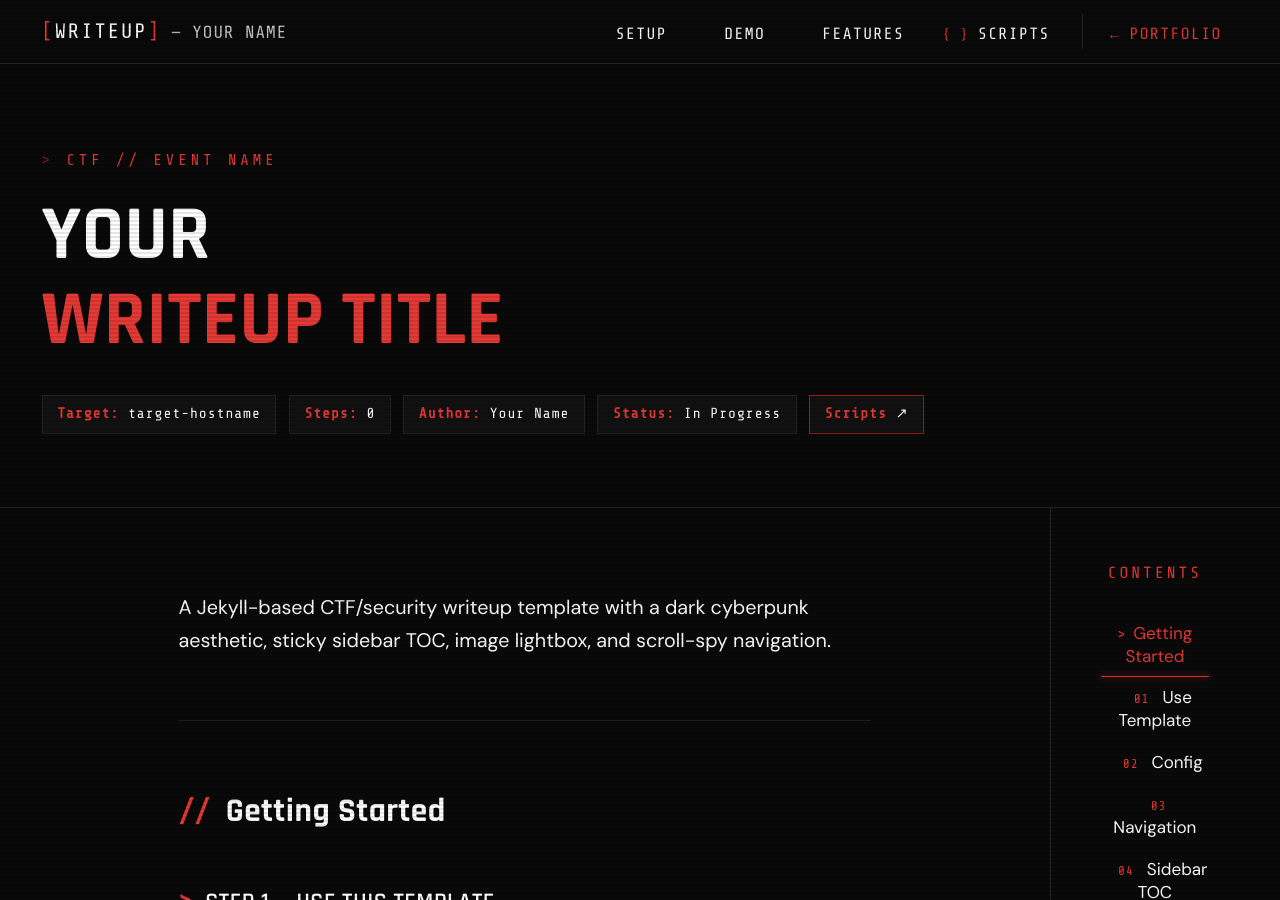
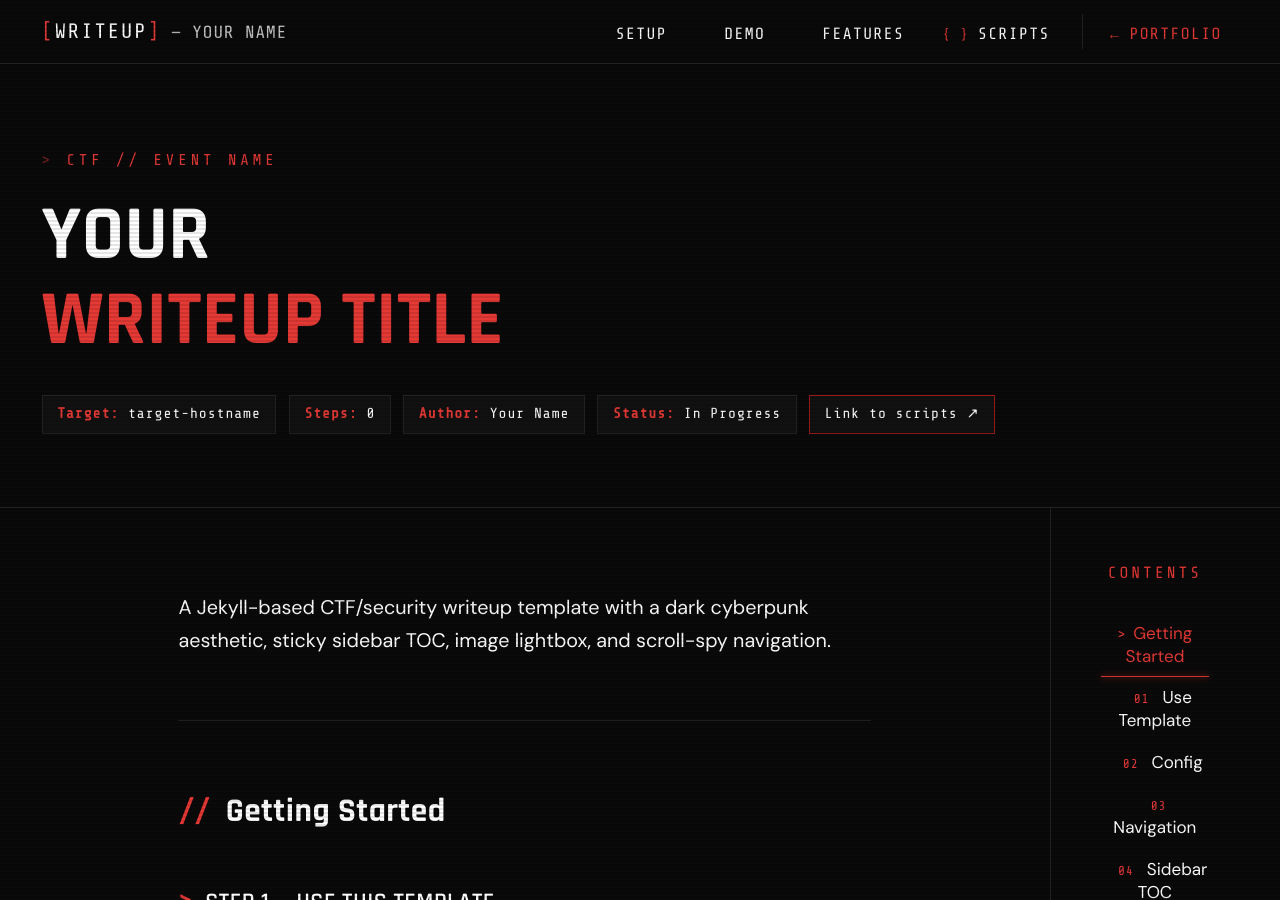
Before and after one commit to Shmilowitz/writeup-template, a Jekyll site: the page built from index.md, in a window 1280 px wide and 900 px high. Built offline with Jekyll 4.4.1, drawn with Linux system fonts in a browser that asks for light colours.

Commit message:
Add files via upload

```diff
--- a/_layouts/default.html
+++ b/_layouts/default.html
@@ -304,7 +304,7 @@
       <span class="badge"><strong>Steps:</strong> {{ site.badge_steps }}</span>
       <span class="badge"><strong>Author:</strong> {{ site.author }}</span>
       <span class="badge"><strong>Status:</strong> {{ site.badge_status }}</span>
-      <a class="badge badge-link" href="https://github.com/{{ site.github_repo }}/tree/main/scripts" target="_blank" rel="noopener" title="Browse scripts on GitHub"><strong>Scripts</strong> &#8599;</a>
+      <a class="badge badge-link" href="https://github.com/{{ site.github_repo }}/tree/main/scripts" target="_blank" rel="noopener">Link to scripts &#8599;</a>
     </div>
   </header>
 
```
Also changed, not shown: other parts of _layouts/default.html (+1 -1 lines).
